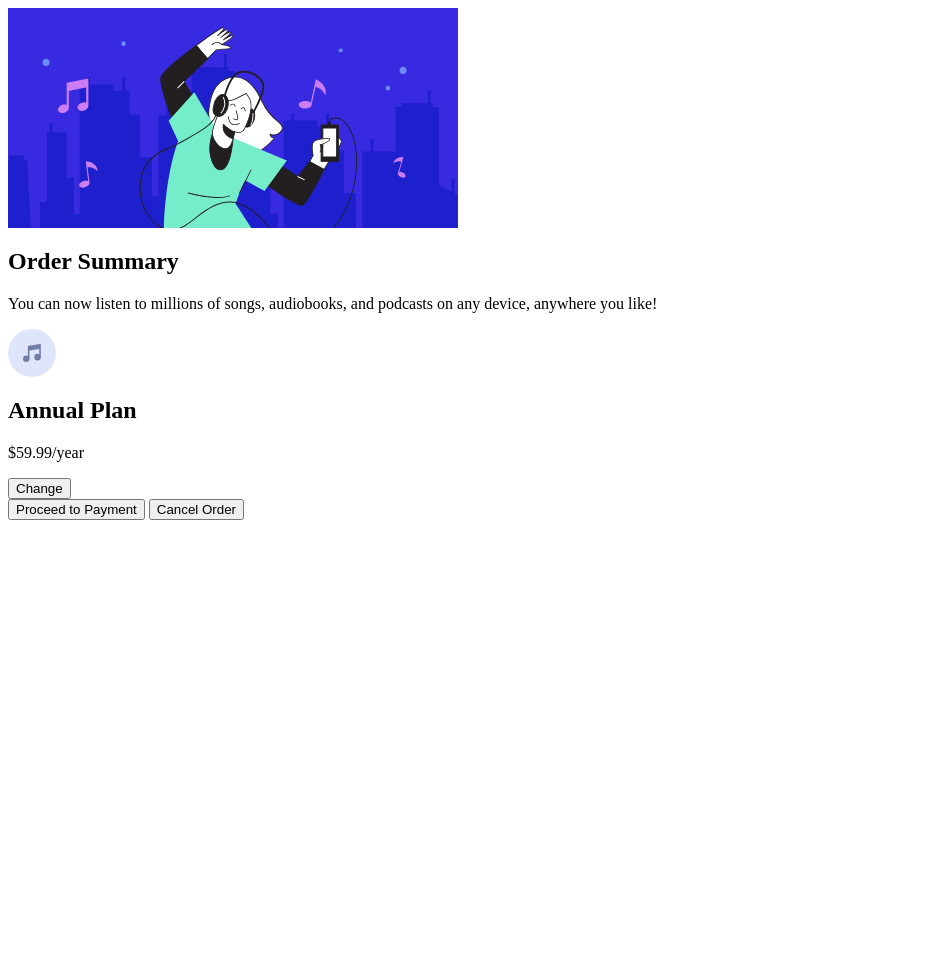
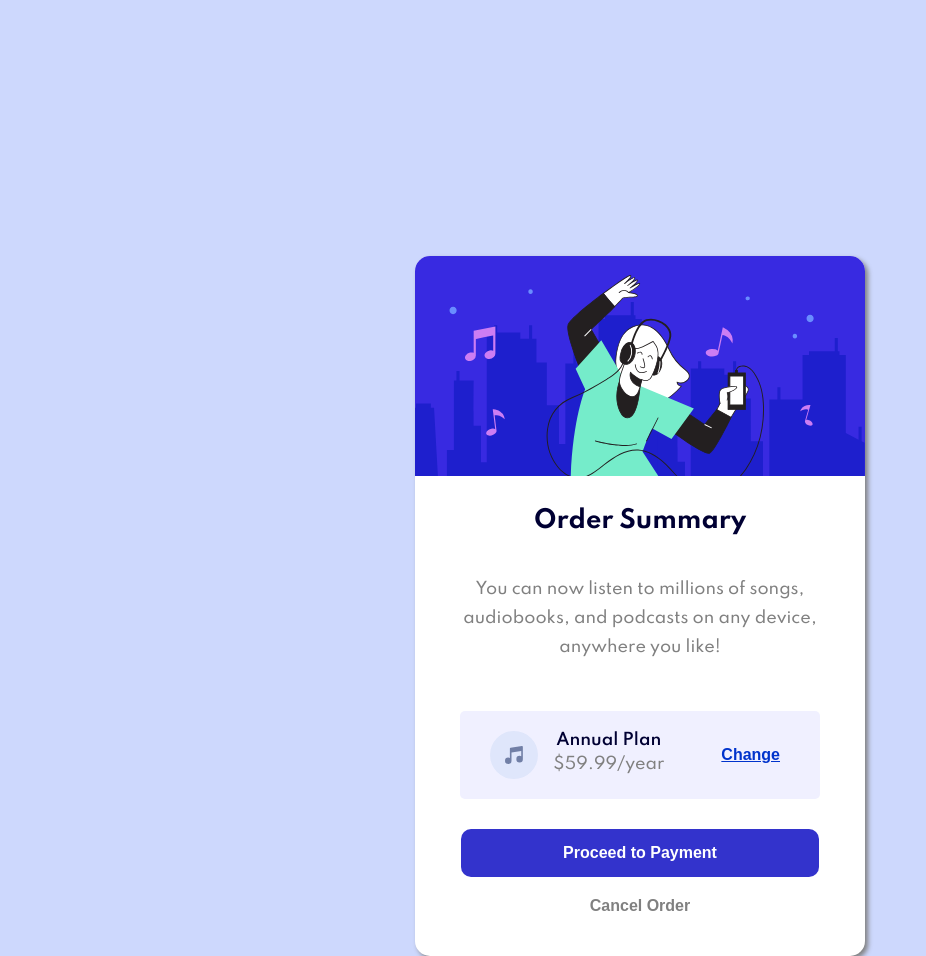
Before and after one commit to Eleanor-Mears/order-summary, a plain HTML site: page index.html in a window 1280 px wide. Shown: the top 956 px of the page, without its empty margins (0-926 px from the left). Before the commit the page ends 800 px from the top, so only its background shows below. Drawn offline with Linux system fonts and the light colour scheme.

Commit message:
Update index.html

```diff
--- a/index.html
+++ b/index.html
@@ -3,7 +3,8 @@
     <meta charset="UTF-8">
     <meta http-equiv="X-UA-Compatible" content="IE=edge">
     <meta name="viewport" content="width=device-width, initial-scale=1.0">
-    <title>Document</title>
+    <link rel="stylesheet" type="text/css" href="styles.css" media="all" />
+    <title>Order Summary</title>
 </head>
 <body>
     <section>
```
